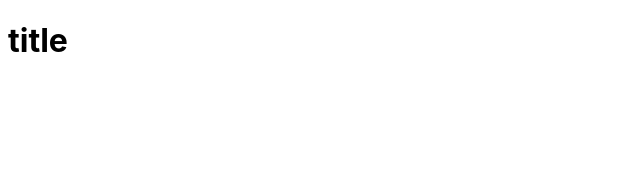
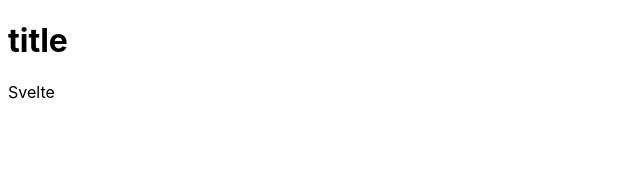
Before and after one commit to mrLuisFer/vanilla-os, a Svelte app: page / in a window 1280 px wide. Shown: the top 172 px of the page, without its empty margins (0-640 px from the left). Built offline with nearby package versions, Linux system fonts and the light colour scheme.

Commit message:
add lang ts and test if typescript works

```diff
--- a/src/App.svelte
+++ b/src/App.svelte
@@ -1,9 +1,12 @@
-<script>
+<script lang="ts">
   import Header from './components/common/Header.svelte';
+
+  let name: string = 'Svelte';
 </script>
 
 <main>
   <Header />
+  <p>{name}</p>
 </main>
 
 <style>
```
